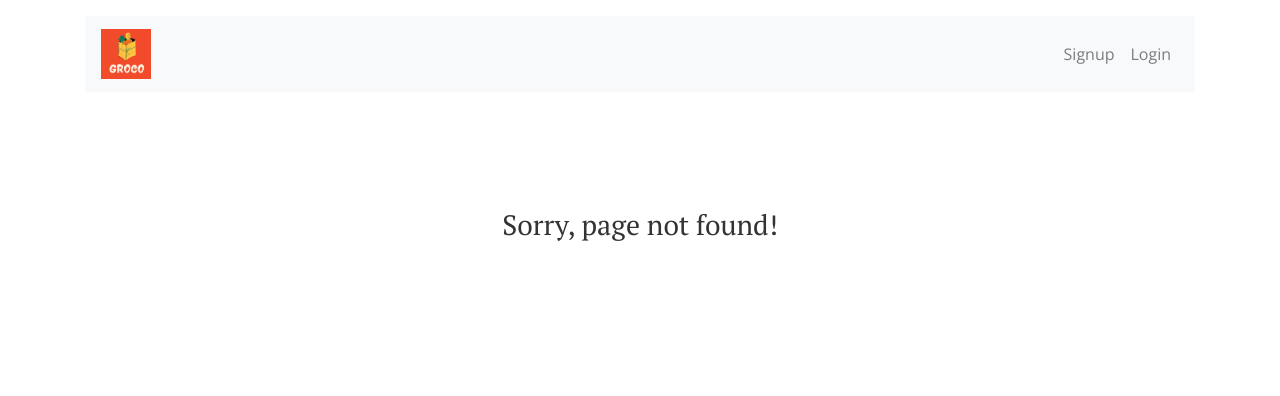
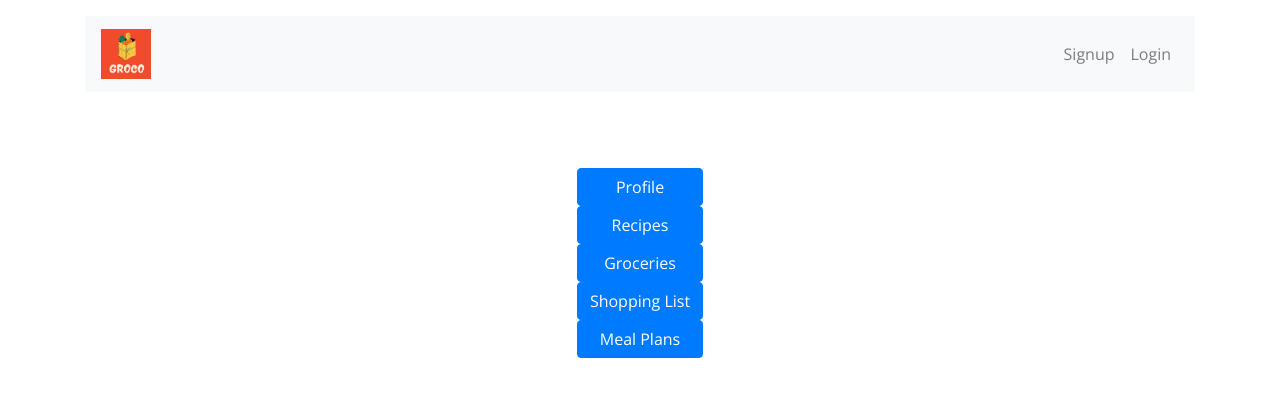
Before and after one commit to arhands/groco, a React (Create React App) app: page /landing in a window 1280 px wide. Before the commit this address had no page. Shown: the top 396 px of the page. Built offline with nearby package versions, Linux system fonts and the light colour scheme.

Commit message:
added basic landing page

```diff
--- a/src/Routes.js
+++ b/src/Routes.js
@@ -4,6 +4,7 @@ import Home from "./components/Home/Home";
 import Login from "./components/Login/Login";
 import NotFound from "./components/NotFound/NotFound";
 import Signup from "./components/Signup/Signup";
+import Landing from "./components/Landing/Landing";
 
 export default function Routes() {
     return (
@@ -14,6 +15,9 @@ export default function Routes() {
             <Route exact path="/login">
                 <Login />
             </Route>
+            <Route exact path="/landing">
+                <Landing />
+            </Route>
             <Route exact path="/">
                 <Home />
             </Route>
--- /dev/null
+++ b/src/components/Landing/Landing.css
@@ -0,0 +1,19 @@
+@media all and (min-width: 480px) {
+    .Landing {
+      padding: 60px 0;
+    }
+
+    .Landing form {
+      margin: 0 auto;
+      max-width: 320px;
+    }
+    .landingLink{
+        margin: 10px;
+    }
+    .landingLink> button:hover{
+        background-color:#e9c15c;
+    }
+    .landingLink > button{
+        background-color: #fec741;
+    }
+}
--- /dev/null
+++ b/src/components/Landing/Landing.js
@@ -0,0 +1,26 @@
+import React, { useState } from "react";
+import Form from "react-bootstrap/Form";
+import Button from "react-bootstrap/Button";
+import { Link } from 'react-router-dom';
+import './Landing.css'
+import { ListGroup } from "react-bootstrap";
+
+function Landing() {
+
+    function handleSubmit(event) {
+        event.preventDefault();
+    }
+    return (
+        <div className="Landing d-flex justify-content-center">
+            <ListGroup>
+                <Button>Profile</Button>
+                <Button>Recipes</Button>
+                <Button>Groceries</Button>
+                <Button>Shopping List</Button>
+                <Button>Meal Plans</Button>
+            </ListGroup>
+        </div>
+    )
+}
+
+export default Landing
--- a/src/components/Login/Login.js
+++ b/src/components/Login/Login.js
@@ -36,9 +36,11 @@ export default function Login() {
                         onChange={(e) => setPassword(e.target.value)}
                     />
                 </Form.Group>
-                <Button style={{ backgroundColor: '#f14b2c' }} block size="lg" type="submit" disabled={!validateForm()}>
-                    Login
-                </Button>
+                <Link className="landingLink" to='/landing'>
+                    <Button style={{ backgroundColor: '#f14b2c' }} block size="lg" type="submit" disabled={!validateForm()}>
+                        Login
+                    </Button>
+                </Link>
                 <Link className="signupLink" to='/signup'>
                     <Button variant='custom' block size="lg" >
                         SignUp?
```
Also changed, not shown: src/components/Recipes/Recipes.css (added, +19 -0 lines), src/components/Recipes/Recipes.js (added, +27 -0 lines), 1 other file (tests, documents, lock files or other folders).
